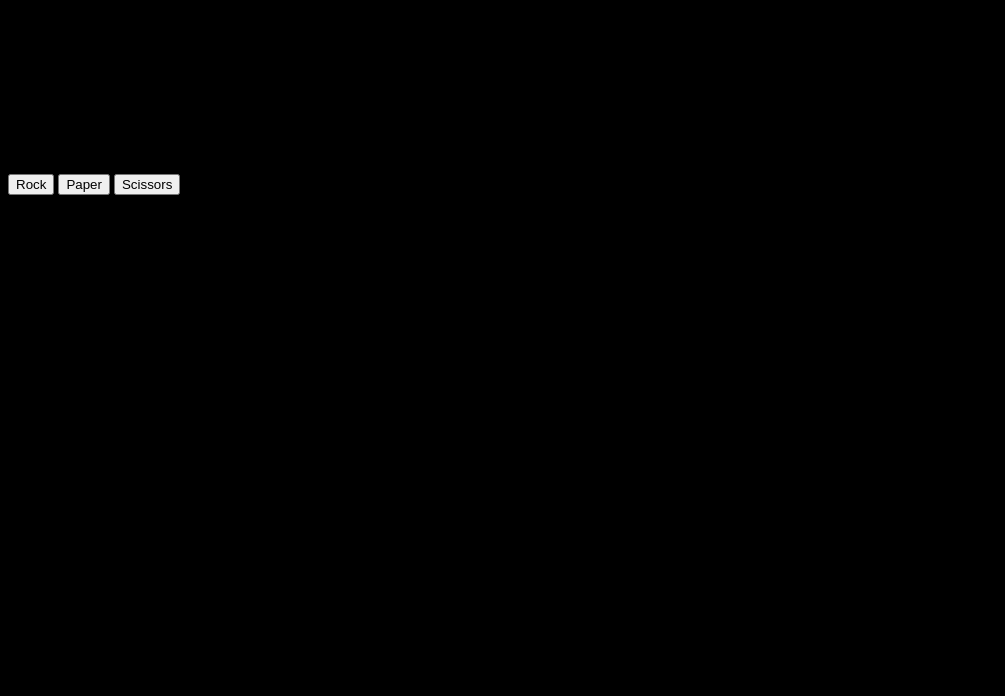
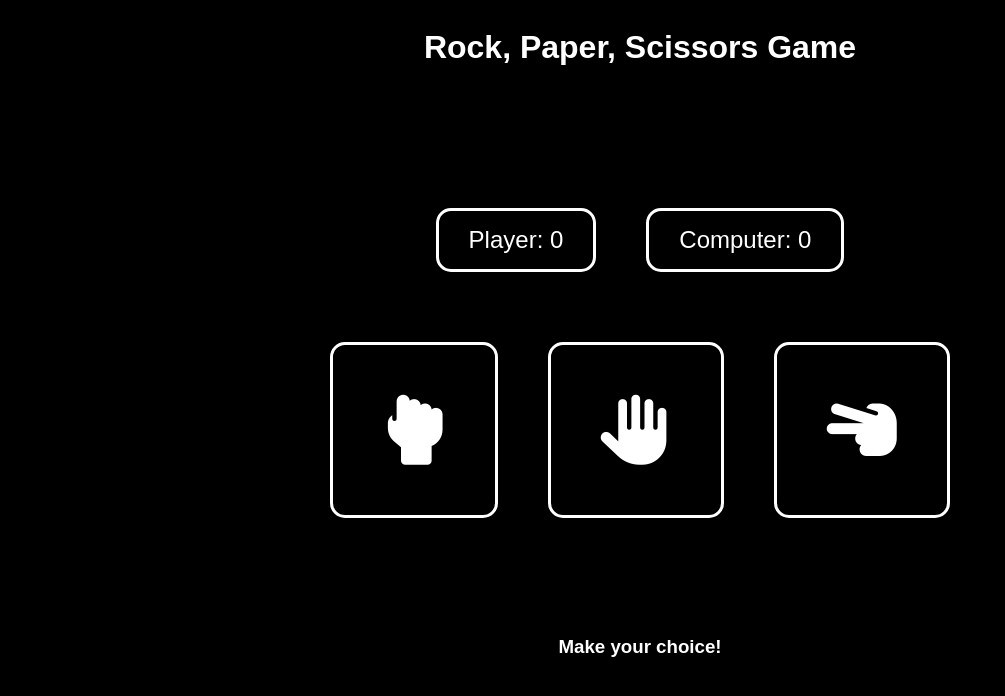
Before and after one commit to ArtemiiHH/rock-paper-scissors-game, a plain HTML site: page index.html in a window 1280 px wide. Shown: the whole page, without its empty margins (0-1005 px from the left). Drawn offline with Linux system fonts and the light colour scheme.

Commit message:
Add icons, add flexbox and more UI

```diff
--- a/index.html
+++ b/index.html
@@ -5,26 +5,29 @@
     <meta name="viewport" content="width=device-width, initial-scale=1.0" />
     <title>Rock Paper Scissors Game</title>
     <link rel="stylesheet" href="style.css" />
+    <script src="https://kit.fontawesome.com/a1c753e87b.js" crossorigin="anonymous"></script>
   </head>
   <body>
     <div id="container">
       <!-- Title -->
       <h1>Rock, Paper, Scissors Game</h1>
 
+      <div class="box">
         <!-- Scores -->
         <div class="scores">
-        <h2>Player:</h2>
-        <h2>Computer:</h2>
+          <h2>Player: 0</h2>
+          <h2>Computer: 0</h2>
         </div>
 
         <!-- Buttons -->
         <div class="buttons">
-        <button class="rock-btn">Rock</button>
-        <button class="paper-btn">Paper</button>
-        <button class="scissors-btn">Scissors</button>
+          <button class="rock-btn btn"><i class="fa-solid fa-hand-back-fist"></i></button>
+          <button class="paper-btn btn"><i class="fa-solid fa-hand"></i></button>
+          <button class="scissors-btn btn"><i class="fa-solid fa-hand-scissors"></i></button>
+        </div>
       </div>
 
-      <p>Make a choice!</p>
+      <h3>Make your choice!</h3>
     </div>
 
     <script src="script.js"></script>
--- a/style.css
+++ b/style.css
@@ -1,3 +1,49 @@
 body {
     background-color: black;
+    color: white;
+    font-family: sans-serif;
 }
+
+#container {
+    display: flex;
+    flex-direction: column;
+    align-items: center;
+    gap: 100px;
+}
+
+.scores {
+    display: flex;
+    gap: 50px;
+
+}
+
+.scores h2 {
+    border: solid 3px white;
+    border-radius: 15px;
+    padding: 15px 30px;
+    font-weight: 200;
+}
+
+.box {
+    display: flex;
+    flex-direction: column;
+    align-items: center;
+    gap: 50px;
+}
+
+.buttons {
+    display: flex;
+    gap: 50px;
+}
+
+.btn {
+    padding: 50px;
+    border-radius: 15px;
+    border: solid 3px white;
+    background-color: black;
+}
+
+i {
+    color: white;
+    font-size: 70px;
+}
```
Lines whose indentation alone changed are shown as unchanged.
